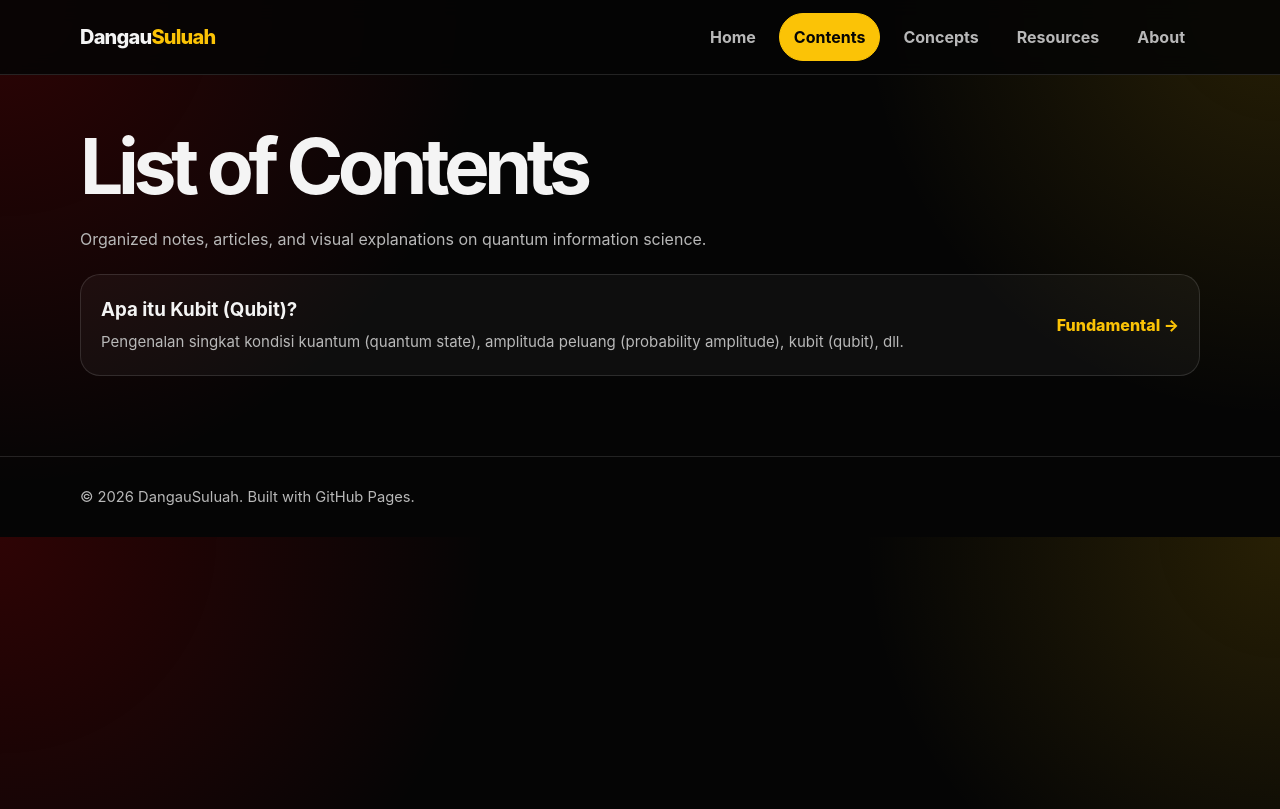
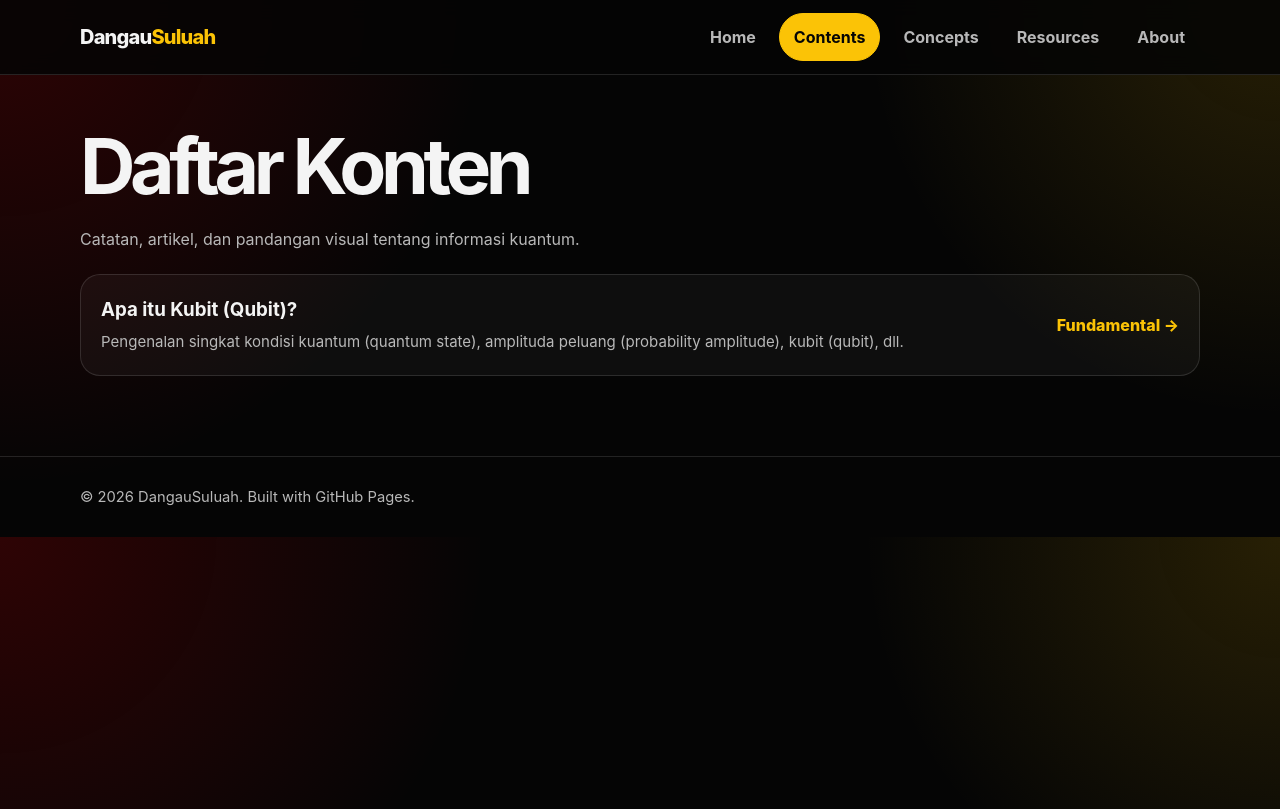
Before and after one commit to dangausuluah/dangausuluah.github.io, a Jekyll site: the page built from contents.md, in a window 1280 px wide. Shown: the top 809 px of the page. Built offline with Jekyll 4.4.1, drawn with Linux system fonts in a browser that asks for light colours.

Commit message:
Update contents.md

```diff
--- a/contents.md
+++ b/contents.md
@@ -5,8 +5,8 @@ permalink: /contents/
 ---
 
 <div class="section-title">
-  <h1>List of Contents</h1>
-  <p>Organized notes, articles, and visual explanations on quantum information science.</p>
+  <h1>Daftar Konten</h1>
+  <p>Catatan, artikel, dan pandangan visual tentang informasi kuantum.</p>
 </div>
 
 <div class="content-list">
```
